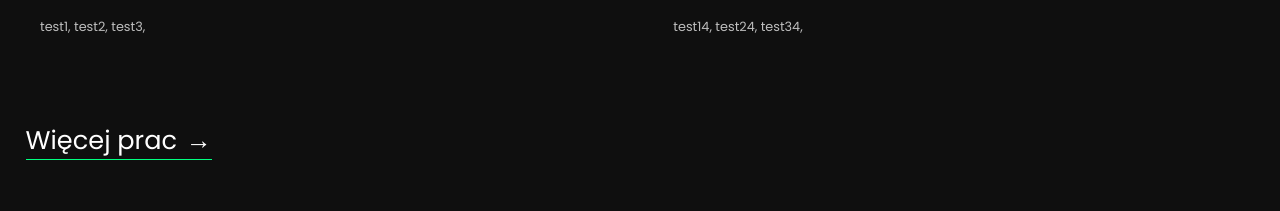
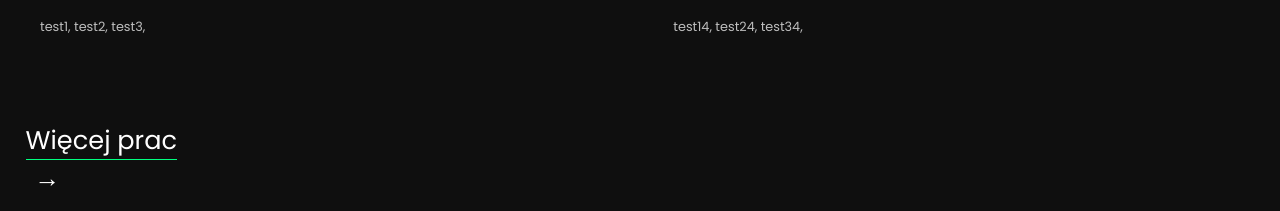
Before and after one commit to dencs08/buzon.studio, a Vue app in the folder vue/: page / in a window 1280 px wide. Shown: the part 1300-1511 px from the top of the page. Built offline with nearby package versions, Linux system fonts and the light colour scheme; a web font is replaced by a local one.

Commit message:
update: (WIP) .underline class swoosh animation

```diff
--- a/vue/src/styles/links.scss
+++ b/vue/src/styles/links.scss
@@ -3,30 +3,53 @@
     display: inline-block;
     position: relative;
 
-    transition: all 0.5s;
+    transition: color 0.5s;
+
+    &:before,
+    &:after {
+        content: "";
+
+        position: absolute;
+
+        background: none repeat scroll 0 0 transparent;
+        bottom: 0px;
+
+        display: block;
+
+        height: 1px;
+    }
+
+    &:after {
+        width: 0;
+        left: 0;
+
+        // transition: width 0.3s 0s, left 0.3s 0s, background-color 0.3s 0s;
+    }
+
+    &:before {
+        width: 100%;
+        right: 0;
+
+        // transition: width 0.3s 0.25s, left 0.3s 0.25s,
+        // background-color 0.3s 0.25s;
+    }
 
     &:hover {
         color: $primary-color !important;
-    }
 
-    &:before {
-        background: none repeat scroll 0 0 transparent;
-        bottom: 0px;
-        content: "";
-        display: block;
-        height: 1px;
-        left: 0%;
-        position: absolute;
-        transition: width 0.3s ease 0s, left 0.3s ease 0s,
-            background-color 0.3s ease 0s;
-        width: 100%;
-    }
+        &:before {
+            width: 0% !important;
+            right: 0;
 
-    &:hover:before {
-        width: 90%;
-        left: 0;
+            // transition: 0.3s;
+        }
 
-        background-color: $primary-color !important;
+        &:after {
+            width: 100% !important;
+            left: 0;
+
+            // transition: 0.3s 0.25s;
+        }
     }
 }
 
```
